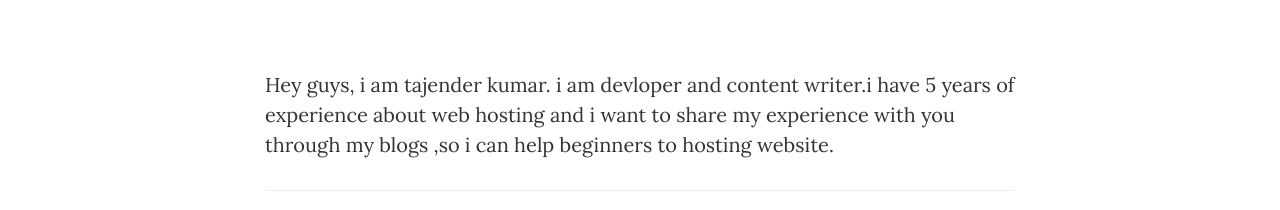
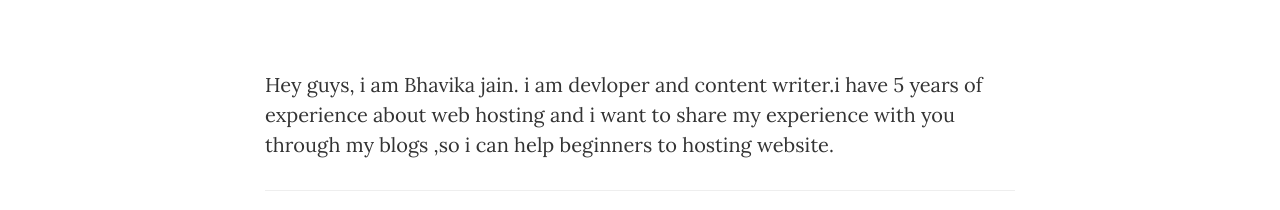
Before and after one commit to tajenderkumar5/Hostingdivine, a website: page about.html in a window 1280 px wide. Shown: the part 458-668 px from the top of the page. Drawn offline with nearby package versions, Linux system fonts and the light colour scheme.

Commit message:
Update about.html

```diff
--- a/about.html
+++ b/about.html
@@ -85,7 +85,7 @@
     <div class="container">
         <div class="row">
             <div class="col-lg-8 col-lg-offset-2 col-md-10 col-md-offset-1">
-                <p>Hey guys, i am tajender kumar. i am devloper and content writer.i have 5 years of experience about web hosting and i want to share my experience with you through my blogs ,so i can help beginners to hosting website.</p>
+                <p>Hey guys, i am Bhavika jain. i am devloper and content writer.i have 5 years of experience about web hosting and i want to share my experience with you through my blogs ,so i can help beginners to hosting website.</p>
                 <hr>
                 <p>TO contact me<a class="navbar-brand" href="contact.html">click here</a> </p>
             </div>
```
